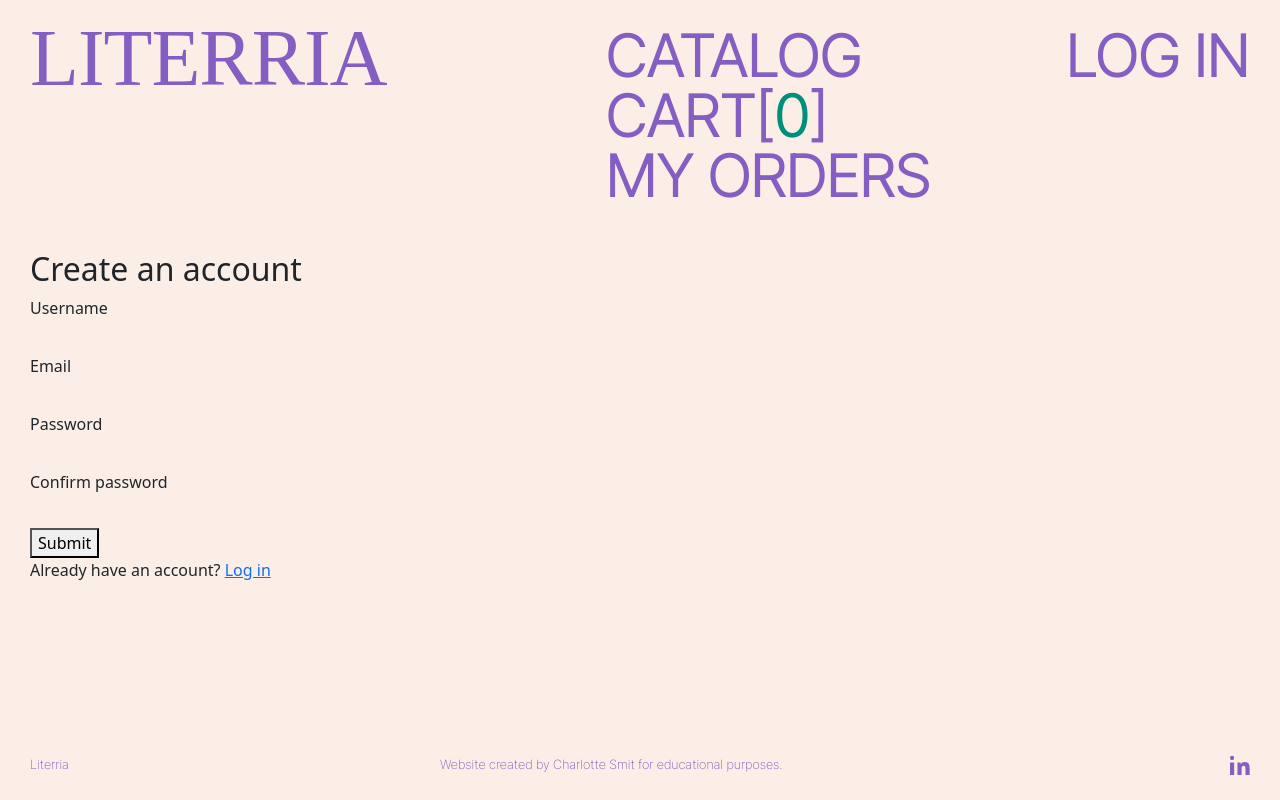
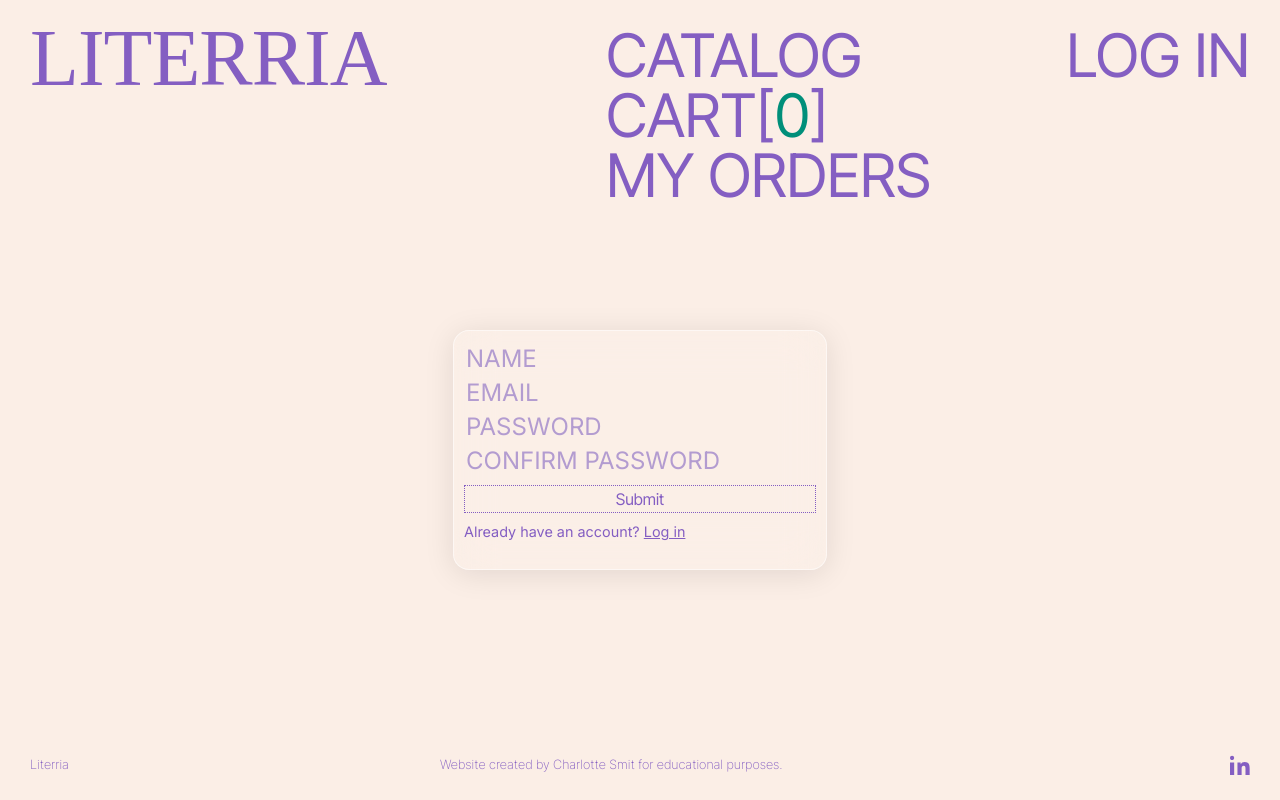
Before and after one commit to chazrsmit/literria, a Next.js app: page /auth/signup in a window 1280 px wide. Built offline with nearby package versions, Linux system fonts and the light colour scheme; no server answers; a web font is replaced by a local one.

Commit message:
link css signup

```diff
--- a/app/auth/page.jsx
+++ b/app/auth/page.jsx
@@ -4,6 +4,7 @@ import { getSession, signIn, signOut, useSession } from 'next-auth/react'
 import Link from 'next/link'
 import { useState } from 'react'
 import './auth.css'
+import '../components/searchbar.css'
 
 export default function AuthPage() {
 
--- a/app/auth/signup/page.jsx
+++ b/app/auth/signup/page.jsx
@@ -3,6 +3,8 @@
 import { useState } from 'react'
 import { useRouter } from 'next/navigation'
 import Link from 'next/link'
+import '../auth.css'
+import '../../components/searchbar'
 
 export default function SignUp() {
   const [formData, setFormData] = useState({
@@ -29,7 +31,7 @@ export default function SignUp() {
 
     // Validation
     if (formData.password !== formData.confirmPassword) {
-      setError('Les mots de passe ne correspondent pas')
+      setError('Passwords not matching.')
       setLoading(false)
       return
     }
@@ -50,13 +52,13 @@ export default function SignUp() {
       const data = await res.json()
 
       if (res.ok) {
-        alert('Compte créé avec succès ! Vous pouvez maintenant vous connecter.')
+        alert('Success with account creation! You can now log in.')
         router.push('/auth')
       } else {
-        setError(data.error || 'Erreur lors de la création du compte')
+        setError(data.error || 'Error')
       }
     } catch (error) {
-      setError('Erreur de connexion')
+      setError('Error')
     } finally {
       setLoading(false)
     }
@@ -65,11 +67,14 @@ export default function SignUp() {
   return (
     <div>
       <div>
-        <div>
+        {/* <div>
           <h2>
             Create an account
           </h2>
-        </div>
+        </div> */}
+
+<div className="page-auth">
+        <div className="auth signup">
         <form onSubmit={handleSubmit}>
           {error && (
             <div>
@@ -78,9 +83,9 @@ export default function SignUp() {
           )}
 
           <div>
-            <label htmlFor="name">
+            {/* <label htmlFor="name">
               Username
-            </label>
+            </label> */}
             <input
               id="name"
               name="name"
@@ -88,13 +93,14 @@ export default function SignUp() {
               required
               value={formData.name}
               onChange={handleChange}
+              placeholder='Name'
             />
           </div>
 
           <div>
-            <label htmlFor="email">
+            {/* <label htmlFor="email">
               Email
-            </label>
+            </label> */}
             <input
               id="email"
               name="email"
@@ -102,13 +108,14 @@ export default function SignUp() {
               required
               value={formData.email}
               onChange={handleChange}
+              placeholder='Email'
             />
           </div>
 
           <div>
-            <label htmlFor="password">
+            {/* <label htmlFor="password">
               Password
-            </label>
+            </label> */}
             <input
               id="password"
               name="password"
@@ -116,13 +123,14 @@ export default function SignUp() {
               required
               value={formData.password}
               onChange={handleChange}
+              placeholder="password"
             />
           </div>
 
           <div>
-            <label htmlFor="confirmPassword">
+            {/* <label htmlFor="confirmPassword">
               Confirm password
-            </label>
+            </label> */}
             <input
               id="confirmPassword"
               name="confirmPassword"
@@ -130,12 +138,14 @@ export default function SignUp() {
               required
               value={formData.confirmPassword}
               onChange={handleChange}
+              placeholder="confirm password"
             />
           </div>
 
           <div>
             <button
               type="submit"
+              className="sign-in-btn my-2"
             >
                 Submit
             </button>
@@ -150,6 +160,8 @@ export default function SignUp() {
             </p>
           </div>
         </form>
+        </div>
+        </div>
       </div>
     </div>
   )
--- /dev/null
+++ b/app/auth/signup/signup.css
@@ -0,0 +1,22 @@
+.signup input {
+    outline: none;
+    background: transparent;
+    height: 34px;
+    width: 100%;
+    border: none;
+}
+
+.signup input::placeholder {
+    color: var(--accent-color);
+    font-family: "Inter";
+    font-size: 1.5rem;
+    text-transform: uppercase;
+    text-align: left;
+}
+
+.signup input[placeholder] {
+    color: var(--accent-color);
+    font-size: 1.5rem;
+    text-transform: uppercase;
+    text-align: left;
+}
```
Also changed, not shown: app/hooks/useLoadOrderData.js (added, +52 -0 lines), data/users.json (+7 -0 lines).
